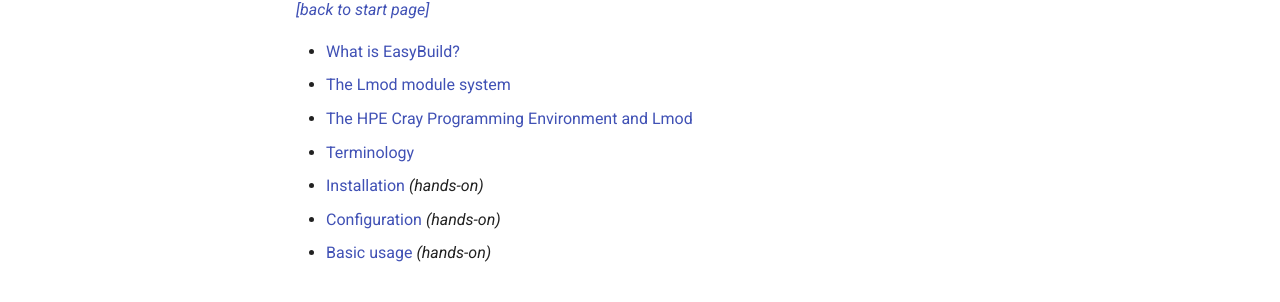
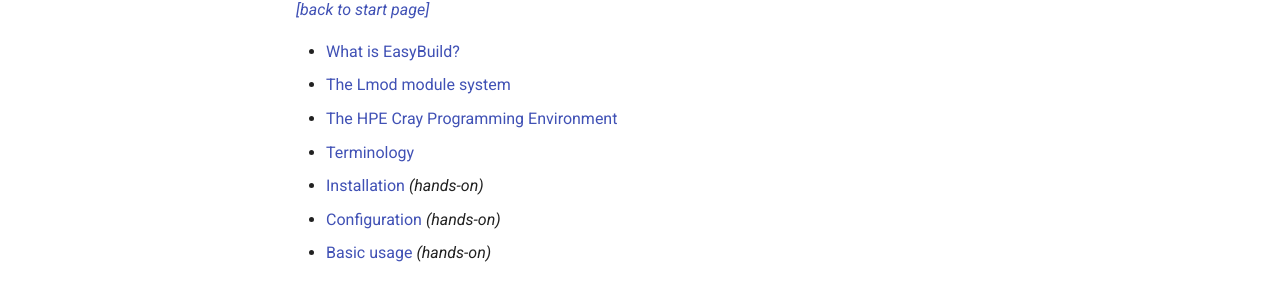
Before and after one commit to easybuilders/easybuild-tutorial, an MkDocs documentation site: the page built from docs/2022-CSC_and_LO/1_00_part1_intro.md, in a window 1280 px wide. Shown: the part 224-526 px from the top of the page. Built offline with MkDocs 1.6.1 and Material for MkDocs 9.7.7, drawn with Linux system fonts in a browser that asks for light colours.

Commit message:
Continued merging of the new CSC tutorial in the structure of the repository.

```diff
--- a/docs/2022-CSC_and_LO/1_00_part1_intro.md
+++ b/docs/2022-CSC_and_LO/1_00_part1_intro.md
@@ -4,7 +4,7 @@
 
 -   [What is EasyBuild?](1_01_what_is_easybuild.md)
 -   [The Lmod module system](1_02_Lmod.md)
--   [The HPE Cray Programming Environment and Lmod](1_03_CPE.md)
+-   [The HPE Cray Programming Environment](1_03_CPE.md)
 -   [Terminology](1_04_terminology.md)
 
 -   [Installation](installation.md) *(hands-on)*
```
